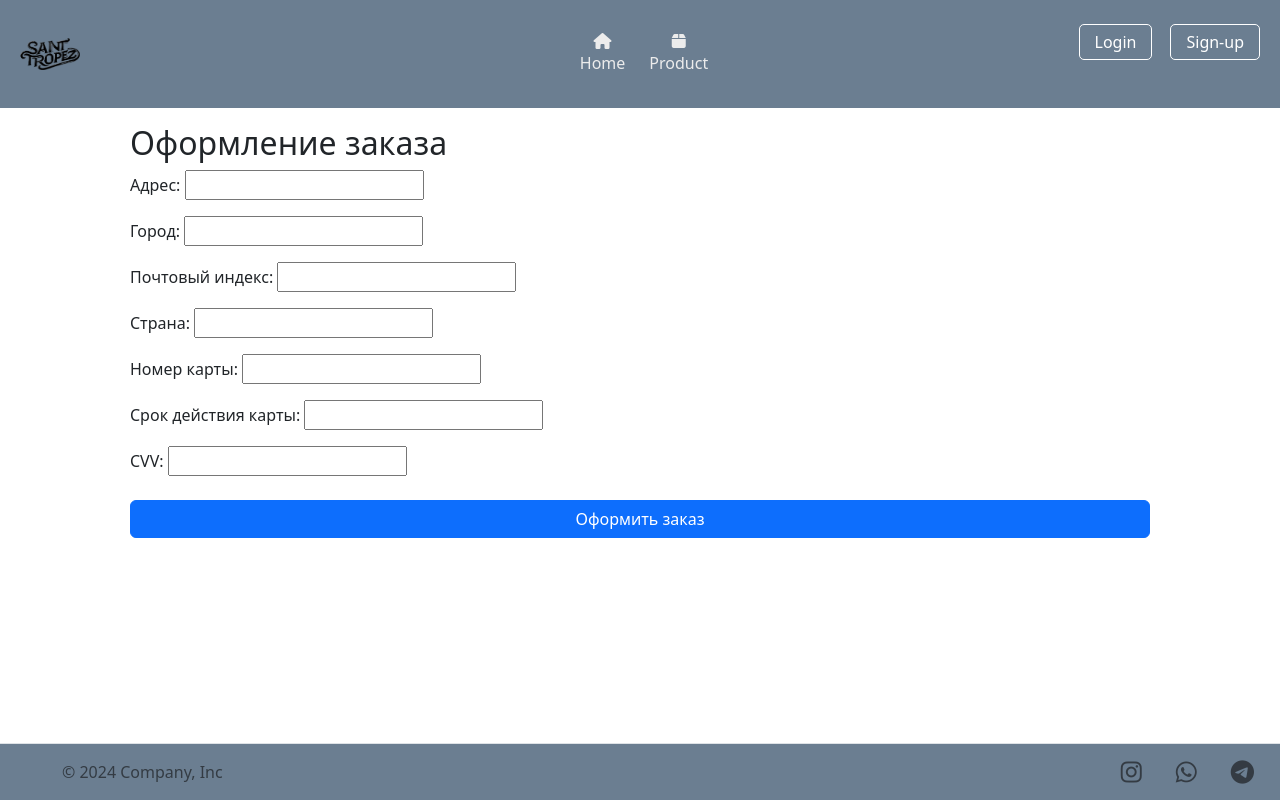
After one commit to Alicardi/Stproject, a Django app: page /checkout/ in a window 1280 px wide. The commit adds this page. Run offline with Django 5.2, Linux system fonts and the light colour scheme; some libraries are stand-ins or nearby versions.

Commit message:
Ну какой-то вид оформления есть...

```diff
--- /dev/null
+++ b/main/forms.py
@@ -0,0 +1,10 @@
+from django import forms
+
+class CheckoutForm(forms.Form):
+    address = forms.CharField(label='Адрес', max_length=250)
+    city = forms.CharField(label='Город', max_length=100)
+    postal_code = forms.CharField(label='Почтовый индекс', max_length=20)
+    country = forms.CharField(label='Страна', max_length=100)
+    card_number = forms.CharField(label='Номер карты', max_length=19)
+    card_expiry = forms.CharField(label='Срок действия карты', max_length=5)
+    card_cvv = forms.CharField(label='CVV', max_length=3)
--- a/main/static/css/header_footer.css
+++ b/main/static/css/header_footer.css
@@ -90,6 +90,10 @@ footer {
     padding: 1rem;
     background-color: #6b7e91; /* Dark background */
     color: #ffffff; /* White text color */
+    position: relative; /* Изменено с fixed на relative */
+    left: 0;
+    bottom: 0;
+    width: 100%; /* Ширина футера на всю ширину экрана */
 }
 
 footer .col-md-4 {
--- a/main/static/css/styles.css
+++ b/main/static/css/styles.css
@@ -1,11 +1,16 @@
 body {
     font-family: Arial, sans-serif;
+    height: 100%;
     margin: 0;
     padding: 0;
     box-sizing: border-box;
 }
 
-
+#page-container {
+    display: flex;
+    flex-direction: column;
+    min-height: 100vh;
+}
 
 /* SVG icon styles */
 .svg-inline--fa {
@@ -16,11 +21,9 @@ body {
     overflow: visible;
 }
 
-
-
-
 main {
-    padding: 20px;
+    flex-grow: 1;
+    /* padding: 20px; */
 }
 
 #gallery {
--- a/main/templates/main/base.html
+++ b/main/templates/main/base.html
@@ -1,5 +1,6 @@
 <!DOCTYPE html>
 <html lang="ru">
+<div id="page-container">
     <head>
         <meta charset="UTF-8">
         <meta name="viewport" content="width=device-width, initial-scale=1.0">
@@ -131,6 +132,8 @@
 
 {% include 'main/footer.html' %}
 
+</div>
+
 {% block script %}
 
 {% endblock %}
@@ -180,7 +183,7 @@
     }
 }
 </script>
-<!-- <script>
+<script>
     // Вспомогательная функция для получения значения CSRF токена
     function getCsrfToken() {
         return document.querySelector('[name=csrfmiddlewaretoken]').value;
@@ -254,33 +257,33 @@
     });
 
 // изменениe количества
-function increaseQuantity() {
-    var quantity = parseInt(document.getElementById('product-quantity').value);
-    document.getElementById('product-quantity').value = quantity + 1;
-    updateTotal();
-}
+//  function increaseQuantity() {
+//     var quantity = parseInt(document.getElementById('product-quantity').value);
+//     document.getElementById('product-quantity').value = quantity + 1;
+//     updateTotal();
+// }
 
-function decreaseQuantity() {
-    var quantity = parseInt(document.getElementById('product-quantity').value);
-    if (quantity > 1) {
-        document.getElementById('product-quantity').value = quantity - 1;
-        updateTotal();
-    }
-}
+// function decreaseQuantity() {
+//     var quantity = parseInt(document.getElementById('product-quantity').value);
+//     if (quantity > 1) {
+//         document.getElementById('product-quantity').value = quantity - 1;
+//         updateTotal();
+//     }
+// }
 
-function updateTotal() {
-    var price = parseFloat(document.getElementById('product-price').textContent);
-    var quantity = parseInt(document.getElementById('product-quantity').value);
-    document.getElementById('product-total-price').textContent = (price * quantity).toFixed(2);
-}
+// function updateTotal() {
+//     var price = parseFloat(document.getElementById('product-price').textContent);
+//     var quantity = parseInt(document.getElementById('product-quantity').value);
+//     document.getElementById('product-total-price').textContent = (price * quantity).toFixed(2);
+// }
 
-document.addEventListener('DOMContentLoaded', function() {
-    $('#cartModal').on('shown.bs.modal', function () {
-        updateTotal(); // Автоматическое обновление итоговой цены при отображении модального окна
-    });
-});
+// document.addEventListener('DOMContentLoaded', function() {
+//     $('#cartModal').on('shown.bs.modal', function () {
+//         updateTotal(); // Автоматическое обновление итоговой цены при отображении модального окна
+//     });
+// });
 
-</script> -->
+</script>
 
 </body>
 </html>
--- /dev/null
+++ b/main/templates/main/checkout.html
@@ -0,0 +1,12 @@
+{% extends 'main/base.html' %}
+
+{% block content %}
+<div class="container mt-3">
+    <h2>Оформление заказа</h2>
+    <form method="post" action="{% url 'process_checkout' %}">
+        {% csrf_token %}
+        {{ form.as_p }}
+        <button type="submit" class="btn btn-primary">Оформить заказ</button>
+    </form>
+</div>
+{% endblock %}
--- a/main/templates/main/footer.html
+++ b/main/templates/main/footer.html
@@ -1,5 +1,5 @@
 <!-- footer.html -->
-<footer class="d-flex flex-wrap justify-content-between align-items-center py-3 my-4 border-top">
+<footer class="d-flex flex-wrap justify-content-between align-items-center py-3 border-top">
     <div class="col-md-4 d-flex align-items-center">
         <a href="/" class="mb-3 me-2 mb-md-0 text-body-secondary text-decoration-none lh-1">
             <svg class="bi" width="30" height="24">
--- a/main/urls.py
+++ b/main/urls.py
@@ -15,4 +15,6 @@ urlpatterns = [
     path('remove_from_cart/<int:product_id>/', views.remove_from_cart, name='remove_from_cart'),
     path('change_quantity/<int:product_id>/', views.change_quantity, name='change_quantity'),
     path('cart/', views.cart_view, name='cart'),
+    path('checkout/', views.checkout, name='checkout'),
+    path('process_checkout/', views.process_checkout, name='process_checkout'),
 ]
--- a/main/views.py
+++ b/main/views.py
@@ -13,6 +13,7 @@ from django.utils.encoding import force_bytes, force_str
 from django.utils.http import urlsafe_base64_decode
 from django.contrib.auth.forms import PasswordChangeForm
 from django.views.decorators.http import require_POST
+from .forms import CheckoutForm
 # from .cart import Cart
 from decimal import Decimal
 import logging
@@ -276,3 +277,18 @@ class Cart:
                 'price': product.price
             })
         return items
+
+def checkout(request):
+    form = CheckoutForm()  # Создайте экземпляр формы
+    return render(request, 'main/checkout.html', {'form': form})
+
+def process_checkout(request):
+    if request.method == 'POST':
+        form = CheckoutForm(request.POST)
+        if form.is_valid():
+            # Обработка данных формы
+            return redirect('order_success')
+        else:
+            return render(request, 'main/checkout.html', {'form': form})
+    else:
+        return redirect('checkout')
--- a/stproject/settings.py
+++ b/stproject/settings.py
@@ -59,7 +59,7 @@ ROOT_URLCONF = 'stproject.urls'
 TEMPLATES = [
     {
         'BACKEND': 'django.template.backends.django.DjangoTemplates',
-        'DIRS': [],
+        'DIRS': [os.path.join(BASE_DIR, 'templates')],
         'APP_DIRS': True,
         'OPTIONS': {
             'context_processors': [
@@ -123,7 +123,7 @@ USE_TZ = True
 STATIC_URL = 'static/'
 
 STATICFILES_DIRS = [
-    BASE_DIR / 'static',
+    BASE_DIR / 'main/static',
 ]
 
 # Default primary key field type
```
Also changed, not shown: main/templates/main/cart.html (+6 -1 lines), db.sqlite3.
